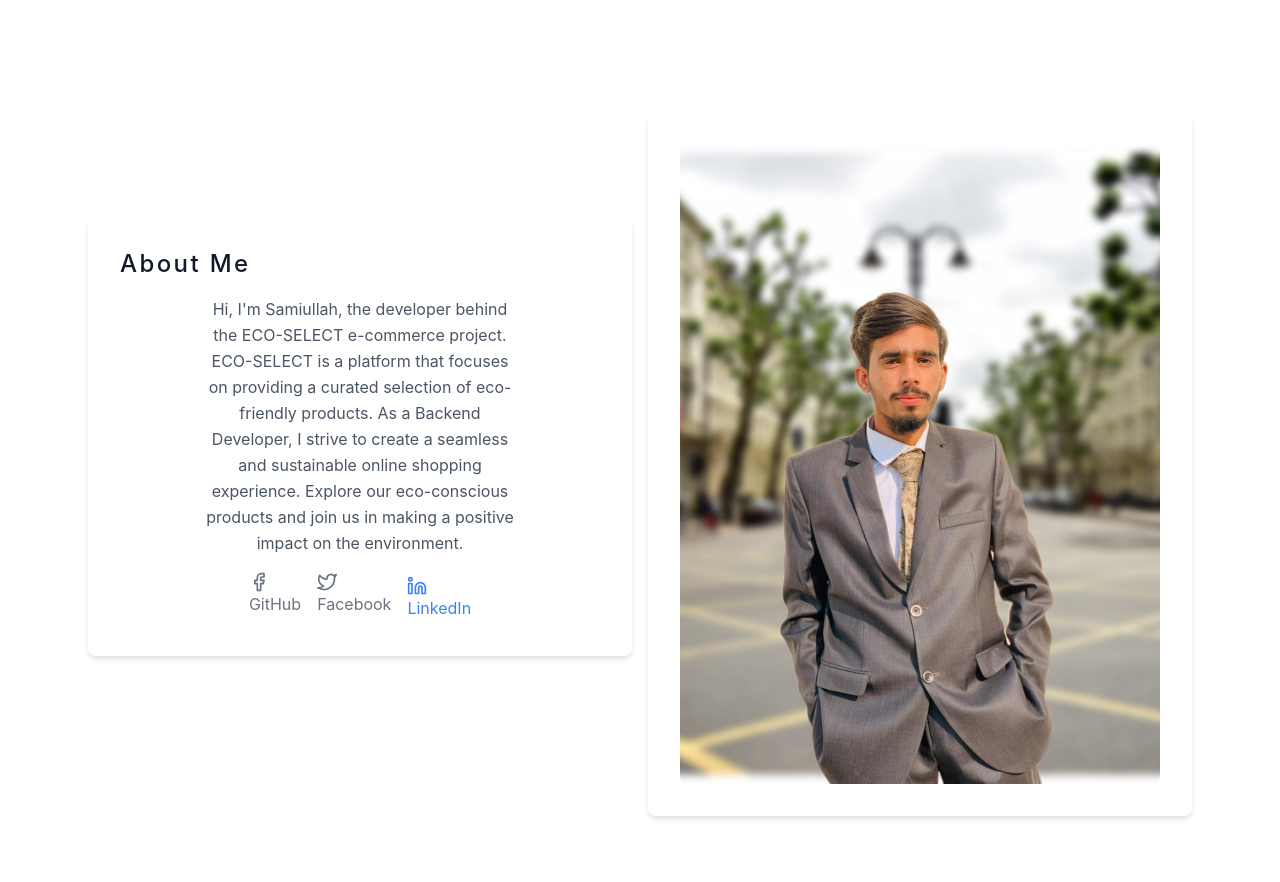
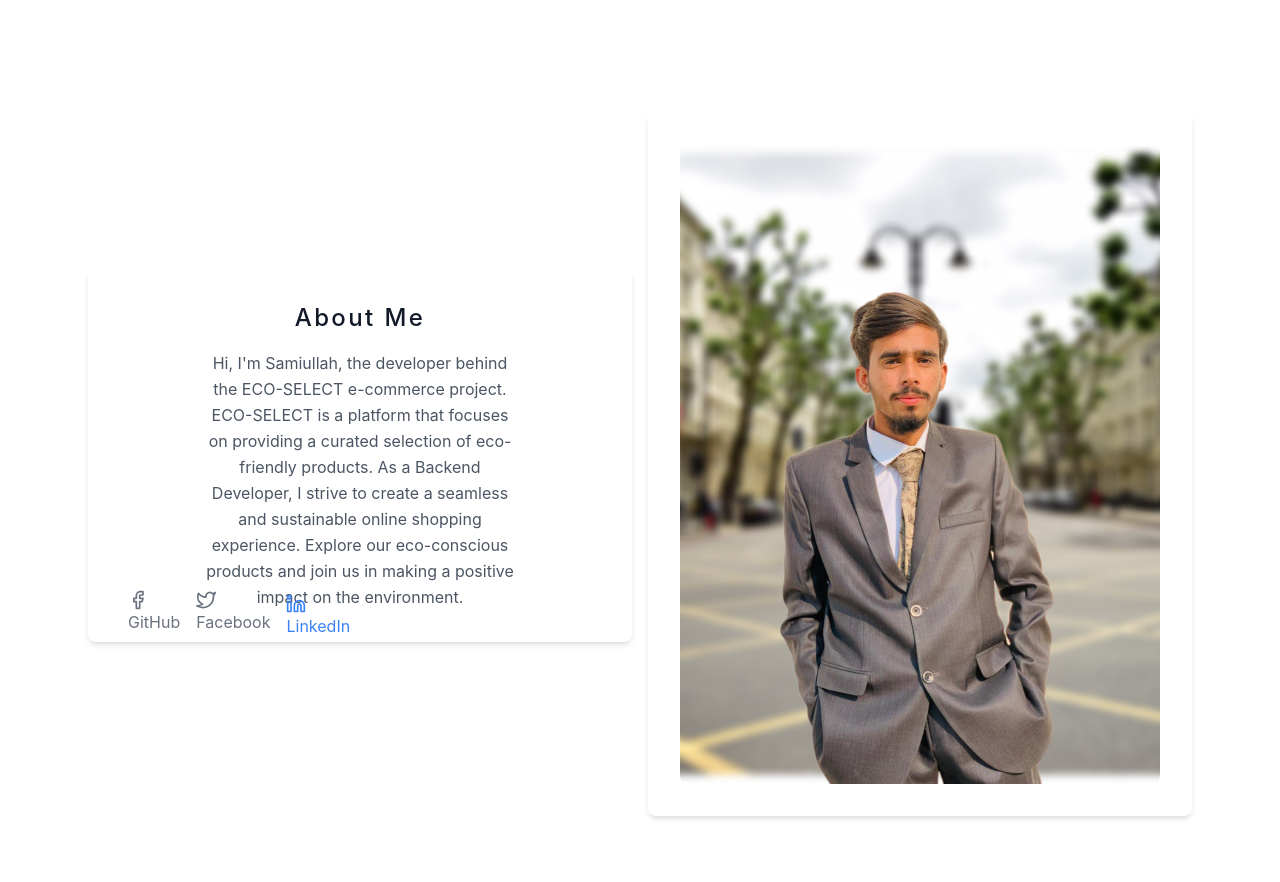
Before and after one commit to Sami606713/ecoselect, a Django app: template products/templates/about.html in a window 1280 px wide. Shown: the part 72-954 px from the top of the page. Run offline with Django 4.2, Linux system fonts and the light colour scheme; the template is opened without the code that fills it, so the values that code supplies are empty; some libraries are stand-ins or nearby versions.

Commit message:
Improvig  about page

```diff
--- a/products/templates/about.html
+++ b/products/templates/about.html
@@ -4,13 +4,15 @@
 {% load static %}
 <section class="text-gray-600 body-font">
     <div class="container px-5 py-24 mx-auto flex flex-col md:flex-row items-center justify-center">
-      <!-- Left Section - About Me -->
-      <div class="lg:w-1/2 lg:h-auto h-64 flex flex-col items-center sm:items-start justify-center text-center sm:text-left mb-10 bg-white p-8 rounded-lg shadow-md md:mr-4">
+        <!-- Left Section - About Me with Shadow -->
+        <div class="lg:w-1/2 lg:h-auto h-64 flex flex-col items-center sm:items-start justify-center text-center sm:text-left mb-10 md:mb-0 bg-white p-8 rounded-lg shadow-md md:mr-4 relative overflow-hidden">
+            <div class="flex flex-col items-center">
                 <h1 class="text-2xl font-medium title-font mb-4 text-gray-900 tracking-widest justify-center text-center">About Me</h1>
                 <p class="lg:w-2/3 mx-auto leading-relaxed text-base">
                     Hi, I'm Samiullah, the developer behind the ECO-SELECT e-commerce project. ECO-SELECT is a platform that focuses on providing a curated selection of eco-friendly products. As a Backend Developer, I strive to create a seamless and sustainable online shopping experience. Explore our eco-conscious products and join us in making a positive impact on the environment.
                 </p>
-          <span class="inline-flex mt-4 mx-auto flex flex-row items-center">
+            </div>
+            <span class="inline-flex mt-4 mx-auto flex flex-row items-center absolute bottom-0">
                 <a href="https://github.com/your-github-username" class="text-gray-500 mb-2 mx-2" target="_blank" rel="noopener noreferrer">
                     <svg fill="none" stroke="currentColor" stroke-linecap="round" stroke-linejoin="round" stroke-width="2" class="w-5 h-5" viewBox="0 0 24 24">
                         <path d="M18 2h-3a5 5 0 00-5 5v3H7v4h3v8h4v-8h3l1-4h-4V7a1 1 0 011-1h3z"></path>
@@ -41,8 +43,4 @@
         </div>
     </div>
 </section>
-
-
-
-
 {% endblock %}
```
Lines whose indentation alone changed are shown as unchanged.
